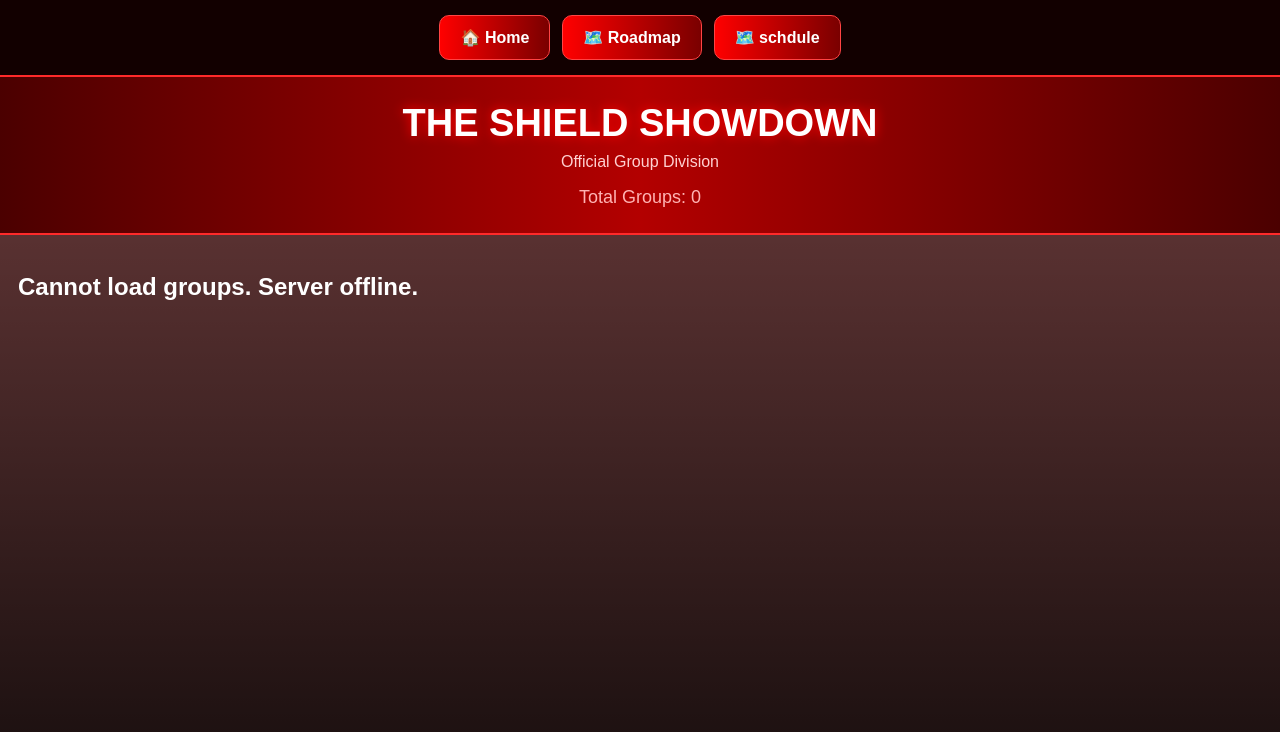
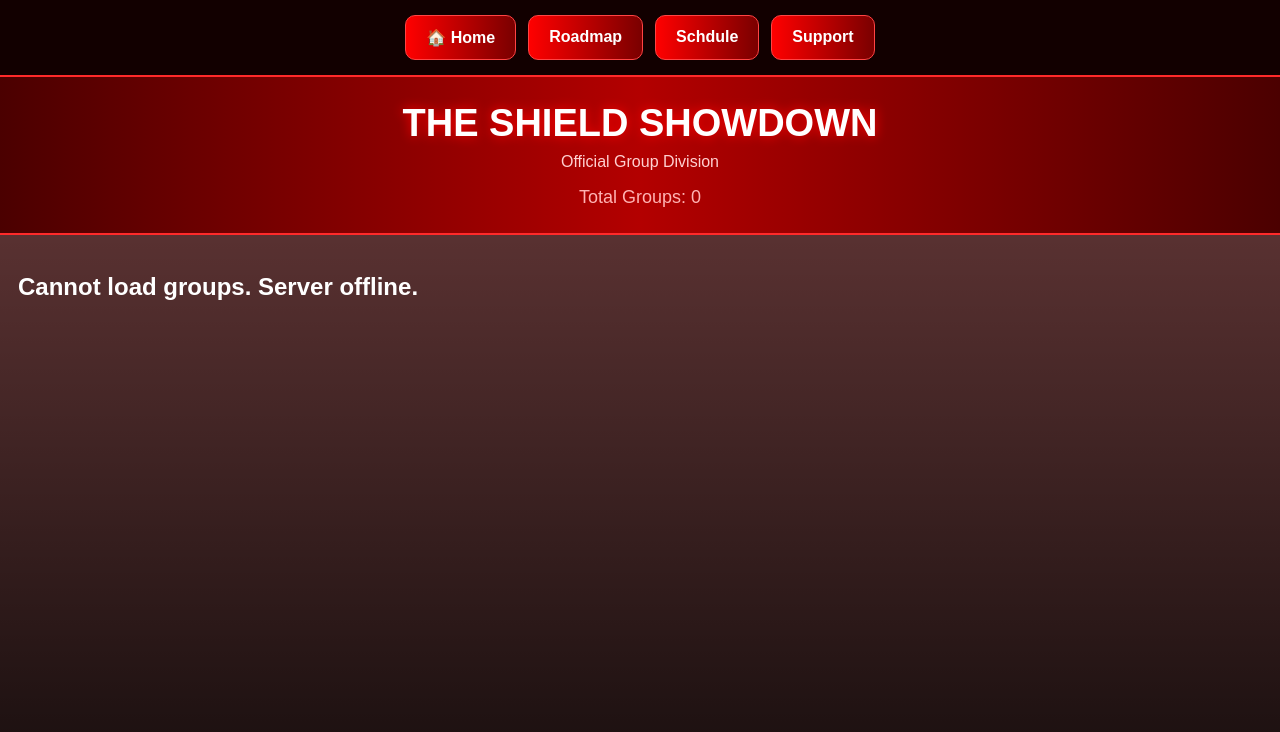
Before and after one commit to enepalgames-dot/The-shield-Showdown, a website: page index.html in a window 1280 px wide. Drawn offline with Linux system fonts and the light colour scheme; no server answers.

Commit message:
Update index.html

```diff
--- a/index.html
+++ b/index.html
@@ -165,8 +165,9 @@ td:first-child{
 
 <div class="navbar">
   <a href="/">🏠 Home</a>
-  <a href="/roadmap.html">🗺️ Roadmap</a>
-  <a href="/schedule.html">🗺️ schdule</a>
+  <a href="/roadmap.html"> Roadmap</a>
+  <a href="/schedule.html"> Schdule</a>
+  <a href="/"> Support</a>
 
 </div>
 
```
